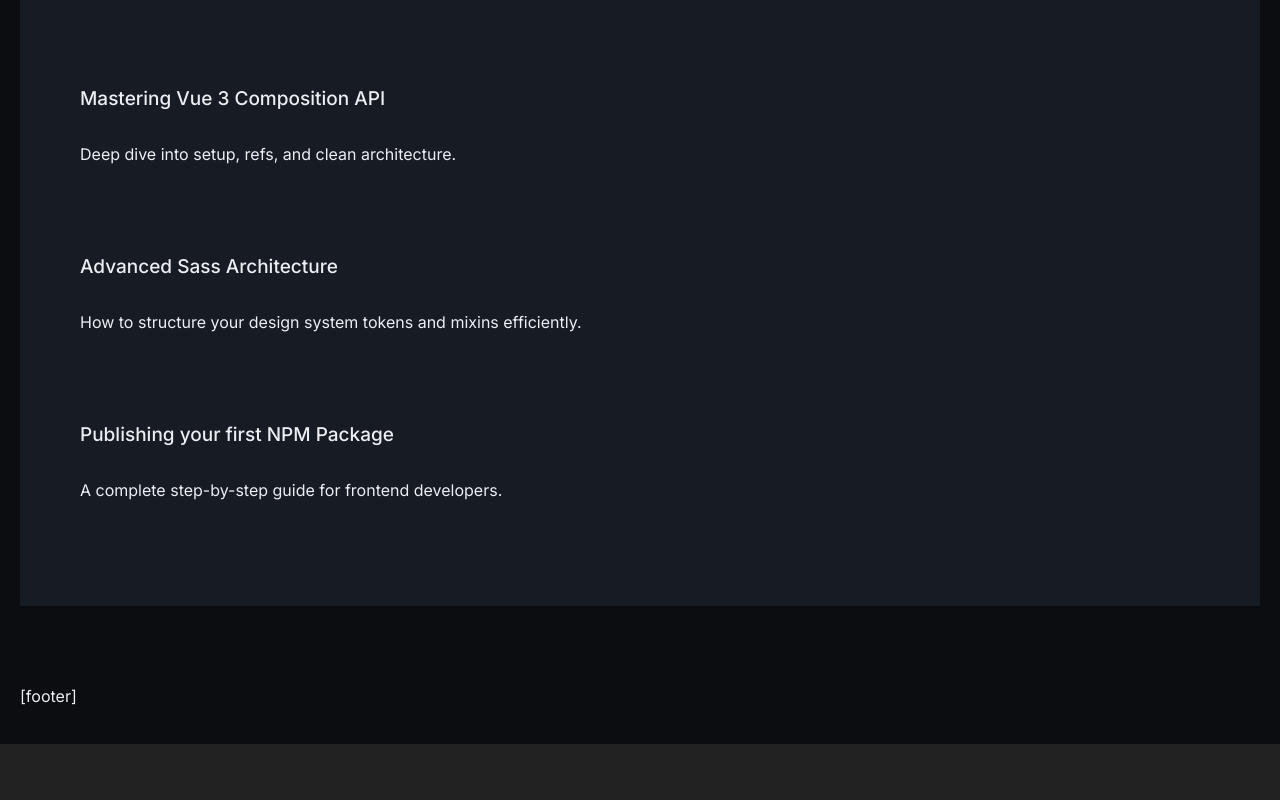
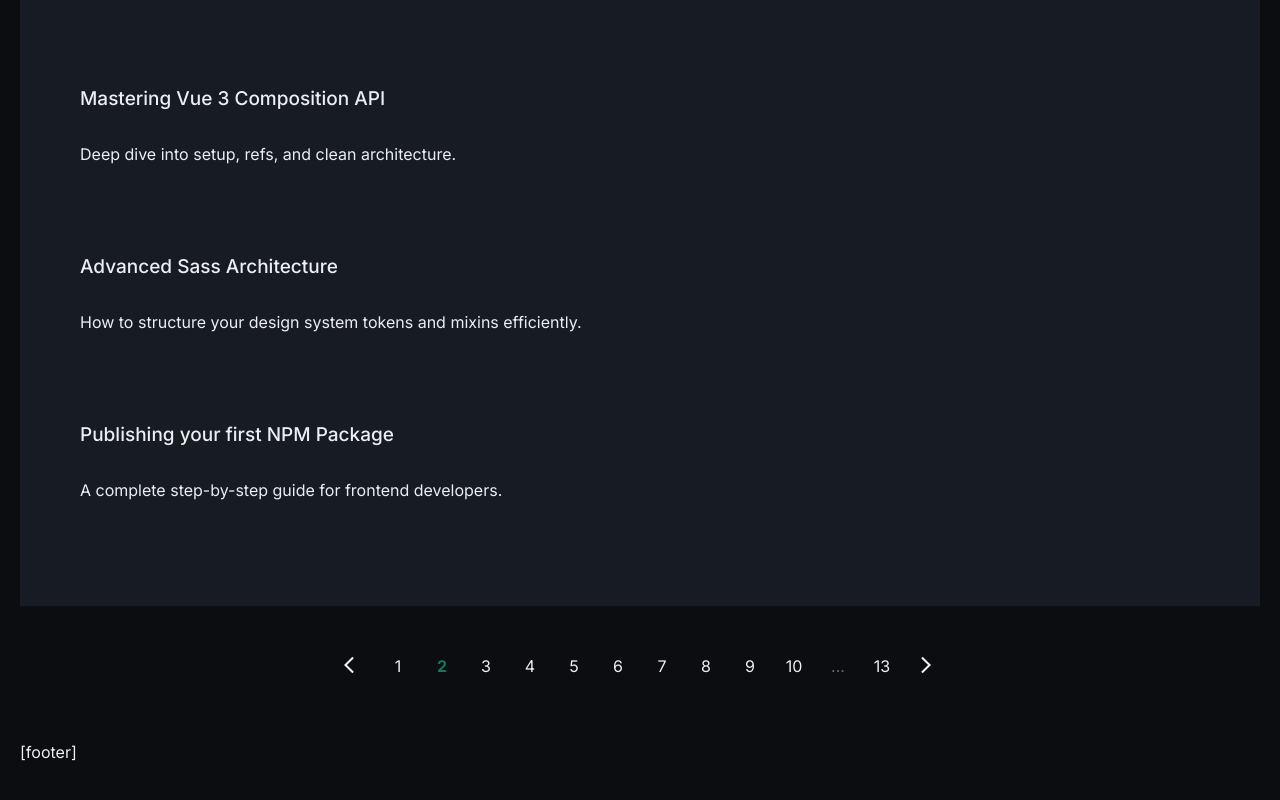
Before and after one commit to eugenia-vitinschii/modular-ui-kit, a Vue app: page /ui/flow in a window 1280 px wide. Shown: the part 620-1420 px from the top of the page. Before the commit the page ends 1364 px from the top, so only its background shows below. Built offline with nearby package versions, Linux system fonts and the light colour scheme.

Commit message:
feat(base-pagination): create demo

```diff
--- a/src/components/ui/buttons/BaseIconButton.vue
+++ b/src/components/ui/buttons/BaseIconButton.vue
@@ -1,5 +1,5 @@
 <template>
-   <button class="btn-icon" :class="[`btn-icon--${variant}`, `{'is-loading': loading}`]" :disabled="disabled"
+   <button class="btn-icon" :class="[`btn-icon--${variant}`, { 'is-loading': loading }]" :disabled="disabled"
       :type="type">
       <span class="btn-icon__content" v-if="!loading">
          <slot></slot>
--- a/src/views/ComponentFlowView.vue
+++ b/src/views/ComponentFlowView.vue
@@ -44,6 +44,9 @@
                </div>
 
             </div>
+            <div class="page__footer">
+               <base-pagination :total-pages="13" :page="currentPage" @change="currentPage = $event" />
+            </div>
          </div>
       </div>
    </div>
@@ -60,6 +63,7 @@ import EmptyState from '@/components/ui/feedback/EmptyState.vue';
 import ErrorState from '@/components/ui/feedback/ErrorState.vue';
 import BaseButton from '@/components/ui/buttons/BaseButton.vue';
 import BaseSkeleton from '@/components/ui/feedback/BaseSkeleton.vue';
+import BasePagination from '@/components/ui/navigation/BasePagination.vue';
 
 const MOCK_ARTICLES = [
    { slug: 'vue3-guide', title: 'Mastering Vue 3 Composition API', description: 'Deep dive into setup, refs, and clean architecture.' },
@@ -88,6 +92,11 @@ const handleRetry = () => {
       pageState.value = 'content'
    }, 1500)
 }
+
+
+/* pagination */
+const currentPage = ref(2)
+
 </script>
 <style lang="sass">
 
```
